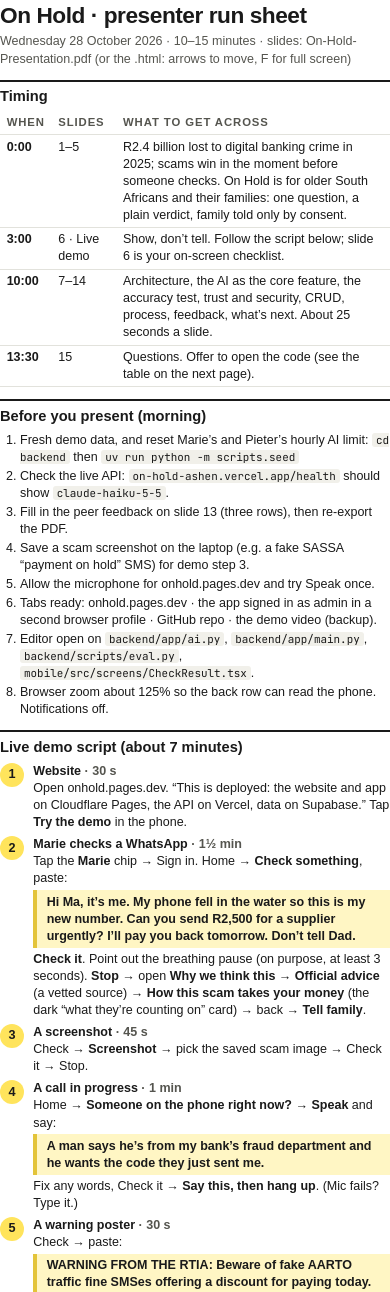
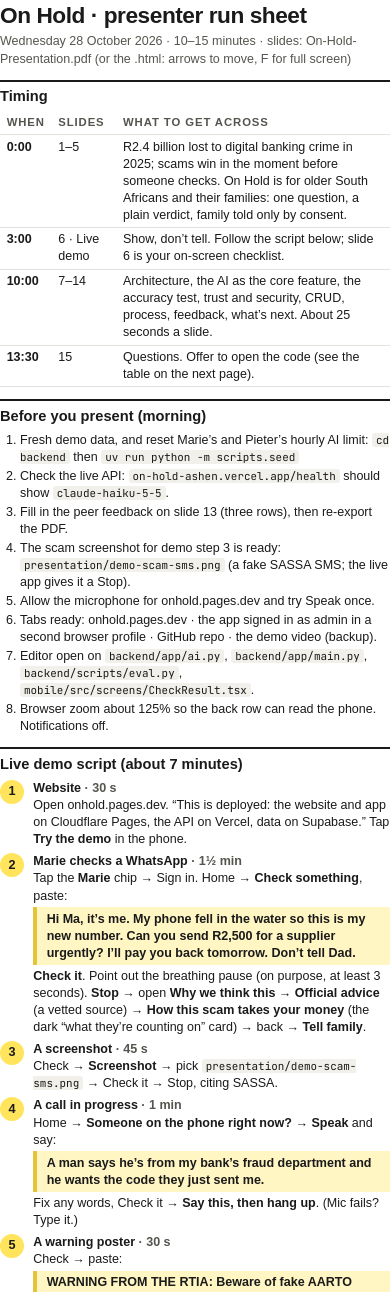
Before and after one commit to victordupreez0/On-Hold, a plain HTML site: page presentation/presenter-run-sheet.html in a window 390 px wide. Shown: the top 1292 px of the page. Drawn offline with Linux system fonts and the light colour scheme; a web font is replaced by a local one.

Commit message:
docs: a scam screenshot for the demo, and the run sheet points at it
A fake SASSA SRD SMS in a phone frame for demo step 3; the live
app gives it a Stop citing both SASSA sites.

```diff
--- a/presentation/presenter-run-sheet.html
+++ b/presentation/presenter-run-sheet.html
@@ -46,7 +46,7 @@
     <li>Fresh demo data, and reset Marie’s and Pieter’s hourly AI limit: <code>cd backend</code> then <code>uv run python -m scripts.seed</code></li>
     <li>Check the live API: <code>on-hold-ashen.vercel.app/health</code> should show <code>claude-haiku-5-5</code>.</li>
     <li>Fill in the peer feedback on slide 13 (three rows), then re-export the PDF.</li>
-    <li>Save a scam screenshot on the laptop (e.g. a fake SASSA “payment on hold” SMS) for demo step 3.</li>
+    <li>The scam screenshot for demo step 3 is ready: <code>presentation/demo-scam-sms.png</code> (a fake SASSA SMS; the live app gives it a Stop).</li>
     <li>Allow the microphone for onhold.pages.dev and try Speak once.</li>
     <li>Tabs ready: onhold.pages.dev · the app signed in as admin in a second browser profile · GitHub repo · the demo video (backup).</li>
     <li>Editor open on <code>backend/app/ai.py</code>, <code>backend/app/main.py</code>, <code>backend/scripts/eval.py</code>, <code>mobile/src/screens/CheckResult.tsx</code>.</li>
@@ -58,7 +58,7 @@
   <div class="step"><span class="n">2</span><div><b>Marie checks a WhatsApp</b> <b class="time">· 1½ min</b><br>Tap the <b>Marie</b> chip → Sign in. Home → <b>Check something</b>, paste:
     <span class="say">Hi Ma, it’s me. My phone fell in the water so this is my new number. Can you send R2,500 for a supplier urgently? I’ll pay you back tomorrow. Don’t tell Dad.</span>
     <b>Check it</b>. Point out the breathing pause (on purpose, at least 3 seconds). <b>Stop</b> → open <b>Why we think this</b> → <b>Official advice</b> (a vetted source) → <b>How this scam takes your money</b> (the dark “what they’re counting on” card) → back → <b>Tell family</b>.</div></div>
-  <div class="step"><span class="n">3</span><div><b>A screenshot</b> <b class="time">· 45 s</b><br>Check → <b>Screenshot</b> → pick the saved scam image → Check it → Stop.</div></div>
+  <div class="step"><span class="n">3</span><div><b>A screenshot</b> <b class="time">· 45 s</b><br>Check → <b>Screenshot</b> → pick <code>presentation/demo-scam-sms.png</code> → Check it → Stop, citing SASSA.</div></div>
   <div class="step"><span class="n">4</span><div><b>A call in progress</b> <b class="time">· 1 min</b><br>Home → <b>Someone on the phone right now?</b> → <b>Speak</b> and say:
     <span class="say">A man says he’s from my bank’s fraud department and he wants the code they just sent me.</span>
     Fix any words, Check it → <b>Say this, then hang up</b>. (Mic fails? Type it.)</div></div>
```
Also changed, not shown: presentation/demo-scam-sms.png (added), 1 other file.
